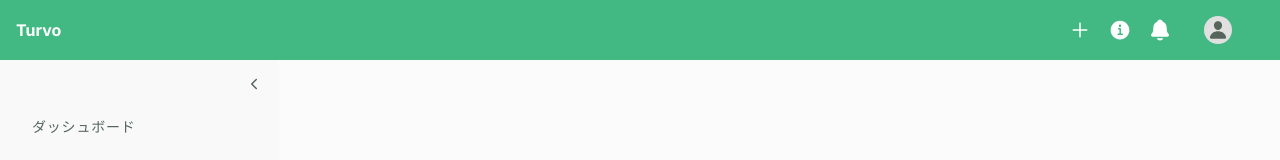
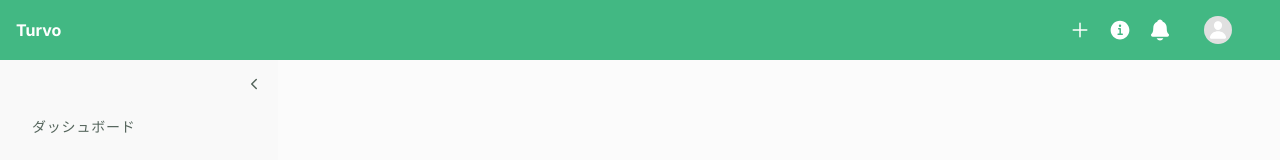
Before and after one commit to CASIXx1/0600-next-context-api, a Next.js app: page / in a window 1280 px wide. Shown: the top 160 px of the page. Built offline with nearby package versions, Linux system fonts and the light colour scheme.

Commit message:
ヘッダーボタンの文字色を`--font-color-dark`から`--font-color-light`に変更

```diff
--- a/src/components/layout/header/index.module.css
+++ b/src/components/layout/header/index.module.css
@@ -56,7 +56,7 @@
   border: 0;
   border-radius: 50%;
   background: #e0e0e0;
-  color: var(--font-color-dark);
+  color: var(--font-color-light);
   font-size: 20px;
 }
 
```
